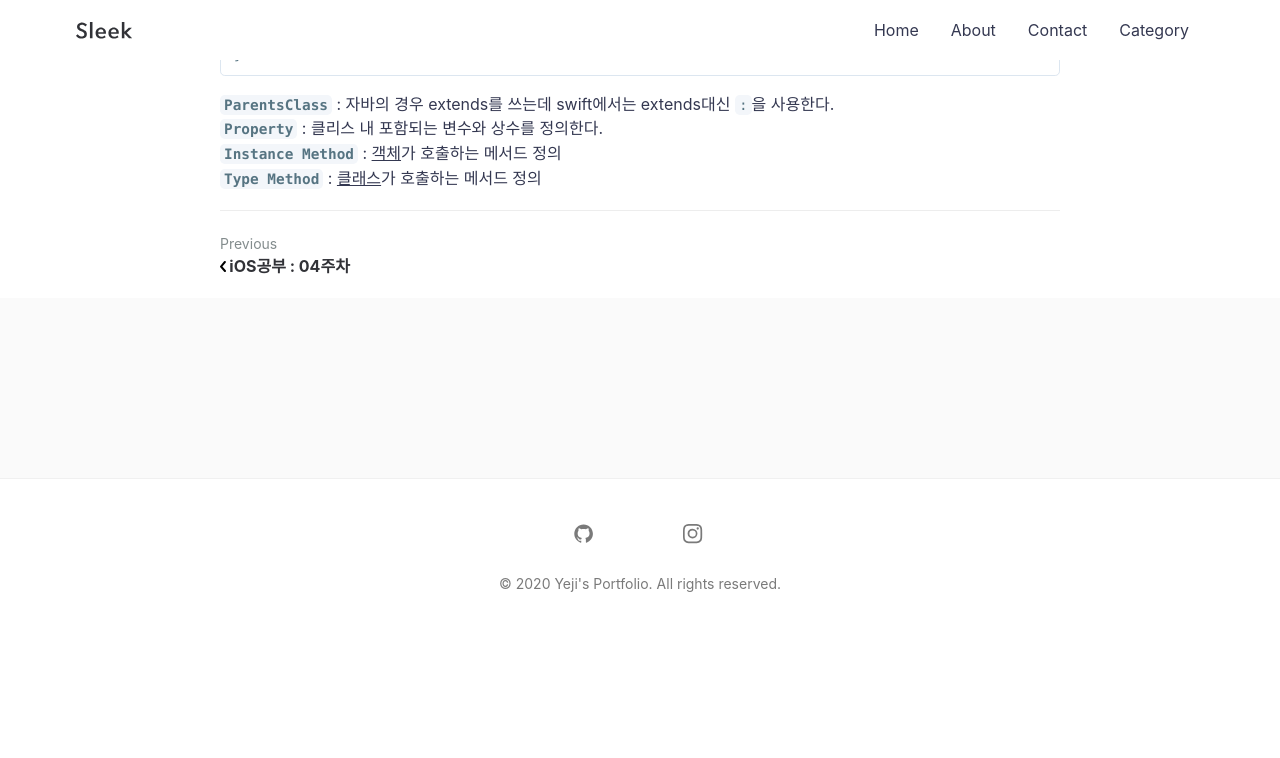
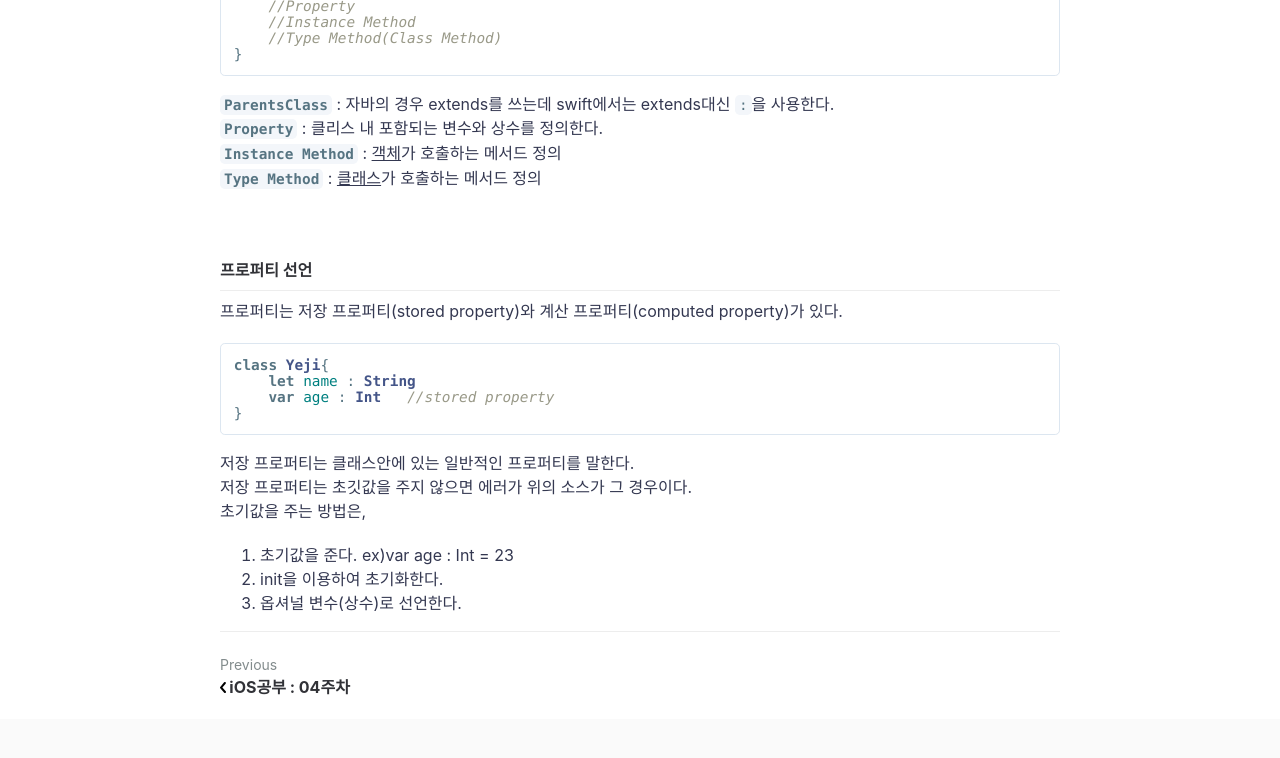
Before and after one commit to Yeji-Jang1210/Yeji-Jang1210.github.io, a Jekyll site: the page built from _posts/2020-09-30-iOS-study-5th.md, in a window 1280 px wide and 900 px high, scrolled down 1011 px. Shown: the top 758 px of the window. Built offline with Jekyll 4.4.1, drawn with Linux system fonts in a browser that asks for light colours; comment, search, counter and statistics services are not loaded; before the commit the page ends 1650 px from its top, so only the background shows below that.

Commit message:
Update 2020-09-30-iOS-study-5th.md

````diff
--- a/_posts/2020-09-30-iOS-study-5th.md
+++ b/_posts/2020-09-30-iOS-study-5th.md
@@ -26,3 +26,20 @@ class ClassName : ParentsClass {
 **`Property`** : 클리스 내 포함되는 변수와 상수를 정의한다.
 **`Instance Method`** : <u>객체</u>가 호출하는 메서드 정의
 **`Type Method`** : <u>클래스</u>가 호출하는 메서드 정의
+<br><br>
+
+#### 프로퍼티 선언
+---
+프로퍼티는 저장 프로퍼티(stored property)와 계산 프로퍼티(computed property)가 있다.
+```swift
+class Yeji{
+    let name : String
+    var age : Int   //stored property
+}
+```
+저장 프로퍼티는 클래스안에 있는 일반적인 프로퍼티를 말한다.
+저장 프로퍼티는 초깃값을 주지 않으면 에러가 위의 소스가 그 경우이다.
+초기값을 주는 방법은,
+1. 초기값을 준다. ex)var age : Int = 23
+1. init을 이용하여 초기화한다.
+1. 옵셔널 변수(상수)로 선언한다.
````
